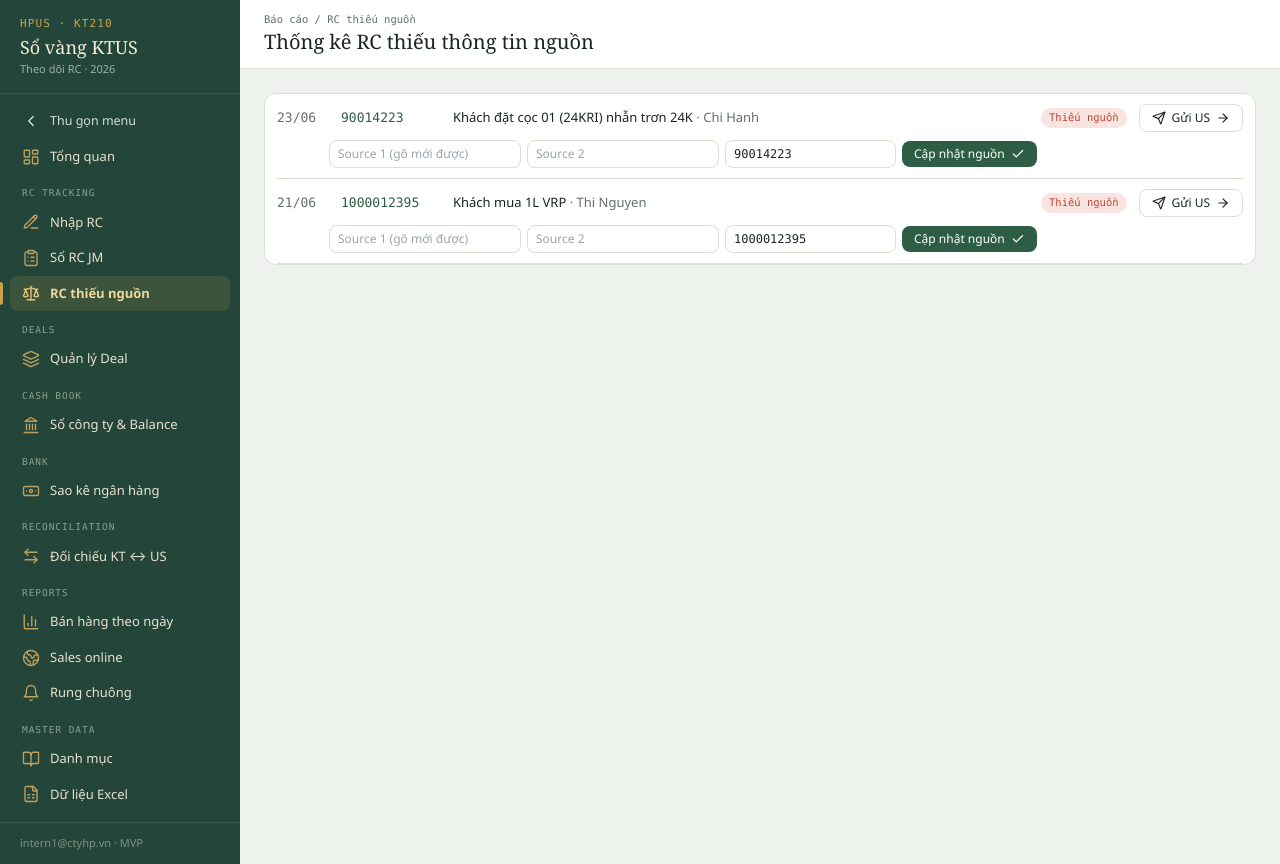
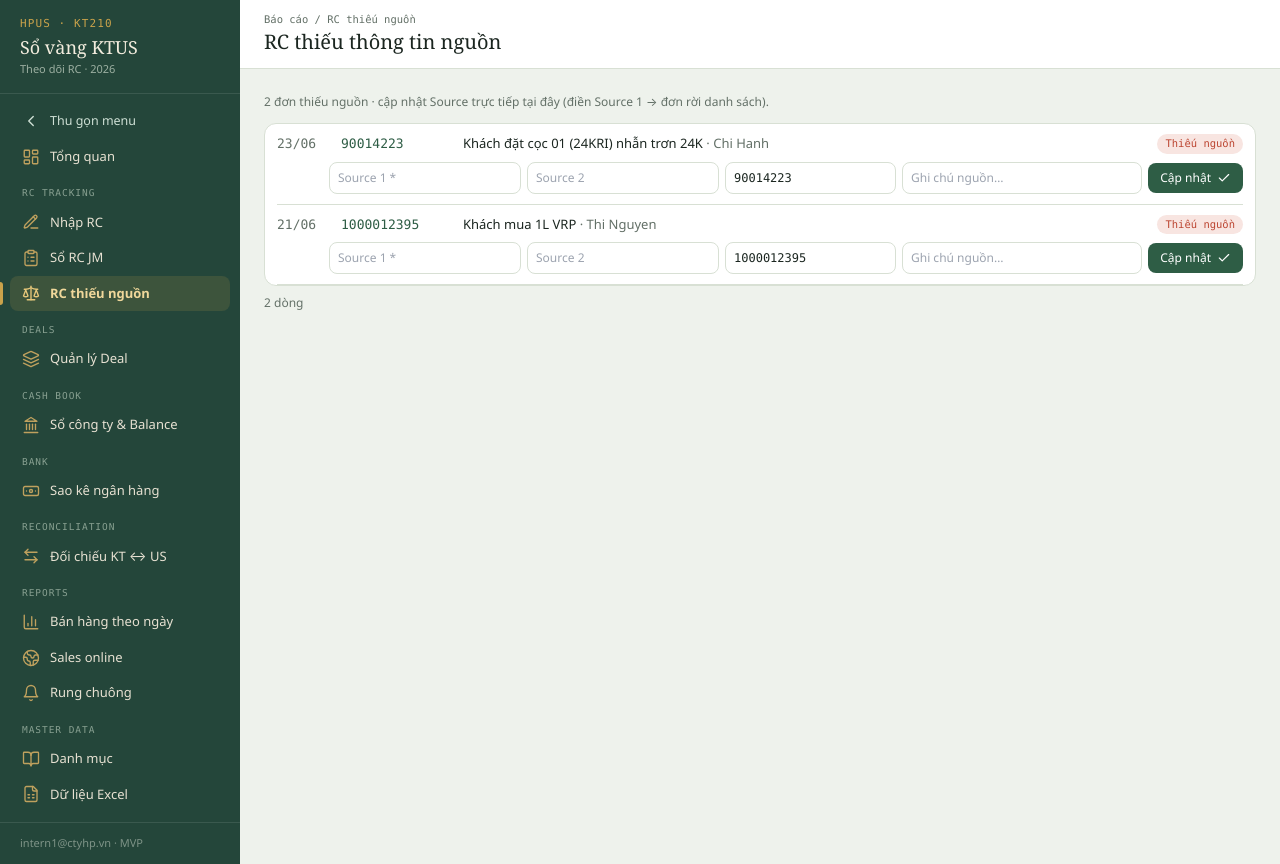
Before and after one commit to quocviet-IT/ktus, a Next.js app: page /missing-source in a window 1280 px wide. Built offline with nearby package versions, Linux system fonts and the light colour scheme.

Commit message:
feat(missing-source): bo nut Gui US (chua ket noi), cap nhat nguon truc tiep 1 nut/dong + them phan trang

```diff
--- a/src/app/missing-source/page.tsx
+++ b/src/app/missing-source/page.tsx
@@ -1,51 +1,54 @@
 import PageHeader from "@/components/page-header";
-import { ArrowRight, Check, CircleCheck, Send } from "lucide-react";
+import Pagination from "@/components/pagination";
+import { Check, CircleCheck } from "lucide-react";
 import { listCatalogGroups, listTransactions } from "@/lib/data";
 import { isMissingSource } from "@/lib/rules";
 import { ddmm } from "@/lib/format";
-import { sendToUS, resolveSourceDetail } from "@/app/actions";
+import { resolveSourceDetail } from "@/app/actions";
 
-export default async function MissingSource() {
-  const rows = (await listTransactions()).filter(isMissingSource);
+const PAGE_SIZE = 50;
+
+export default async function MissingSource({ searchParams }: { searchParams: { page?: string } }) {
+  const all = (await listTransactions()).filter(isMissingSource);
   const catalogGroups = await listCatalogGroups();
   const sources = catalogGroups.find((group) => group.key === "source")?.items.map((item) => item.label) ?? [];
-  const inp = "border border-line rounded-lg px-2 py-1 text-[12px] bg-white";
+
+  const page = Math.max(1, parseInt(searchParams.page || "1", 10) || 1);
+  const total = all.length;
+  const totalPages = Math.max(1, Math.ceil(total / PAGE_SIZE));
+  const start = (page - 1) * PAGE_SIZE;
+  const rows = all.slice(start, start + PAGE_SIZE);
+
+  const inp = "border border-line rounded-lg px-2 py-1.5 text-[12px] bg-white";
 
   return (
     <>
-      <PageHeader crumb="Báo cáo / RC thiếu nguồn" title="Thống kê RC thiếu thông tin nguồn" />
+      <PageHeader crumb="Báo cáo / RC thiếu nguồn" title="RC thiếu thông tin nguồn" />
       <div className="p-6">
+        <div className="mb-3 text-[12px] text-muted">{total} đơn thiếu nguồn · cập nhật Source trực tiếp tại đây (điền Source 1 → đơn rời danh sách).</div>
         <div className="bg-card border border-line rounded-xl px-3">
-          {rows.length ? rows.map((t) => {
-            const sent = (t.note || "").includes("Đã gửi US");
-            return (
+          {rows.length ? rows.map((t) => (
             <div key={t.id} className="py-2.5 border-b border-line text-[13px]">
               <div className="flex items-center gap-3">
                 <span className="font-mono text-muted min-w-[52px]">{ddmm(t.ngay)}</span>
-                  <span className="font-mono text-brand min-w-[100px]">{t.rcJmNo || "—"}</span>
+                <span className="font-mono text-brand min-w-[110px]">{t.rcJmNo || "—"}</span>
                 <span className="flex-1 truncate">{t.dienGiai} <span className="text-muted">· {t.khach}</span></span>
-                  <span className="badge bg-dangerSoft text-danger">{sent ? "Chờ US bổ sung" : "Thiếu nguồn"}</span>
-                  {!sent && (
-                    <form action={sendToUS.bind(null, t.id)}>
-                      <button type="submit" className="inline-flex items-center gap-1.5 border border-line rounded-lg px-3 py-1 text-[12px] hover:border-accent">
-                        <Send className="h-3.5 w-3.5" aria-hidden="true" /> Gửi US <ArrowRight className="h-3.5 w-3.5" aria-hidden="true" />
-                      </button>
-                    </form>
-                  )}
+                <span className="badge bg-dangerSoft text-danger">Thiếu nguồn</span>
               </div>
-                {/* Cập nhật CHI TIẾT nguồn (luôn dùng được, không chỉ sau khi gửi US) */}
+              {/* Cập nhật nguồn ngay tại đây */}
               <form action={resolveSourceDetail.bind(null, t.id)} className="flex flex-wrap gap-1.5 items-center mt-2 pl-[52px]">
-                  <input name="source1" list="dl-src-miss" defaultValue={t.source1 || ""} placeholder="Source 1 (gõ mới được)" autoComplete="off" aria-label="Source 1" className={inp + " min-w-[170px]"} />
+                <input name="source1" list="dl-src-miss" defaultValue={t.source1 || ""} placeholder="Source 1 *" autoComplete="off" aria-label="Source 1" className={inp + " min-w-[150px]"} />
                 <input name="source2" list="dl-src-miss" defaultValue={t.source2 || ""} placeholder="Source 2" autoComplete="off" aria-label="Source 2" className={inp + " min-w-[120px]"} />
                 <input name="rcJmNo" defaultValue={t.rcJmNo || ""} placeholder="Mã đơn JM" aria-label="Mã đơn JM" className={inp + " min-w-[120px] font-mono"} />
-                  <button type="submit" className="inline-flex items-center gap-1.5 bg-brand text-white rounded-lg px-3 py-1 text-[12px] hover:bg-accent">
-                    Cập nhật nguồn <Check className="h-3.5 w-3.5" aria-hidden="true" />
+                <input name="detail" placeholder="Ghi chú nguồn…" aria-label="Ghi chú nguồn" className={inp + " flex-1 min-w-[160px]"} />
+                <button type="submit" className="inline-flex items-center gap-1.5 bg-brand text-white rounded-lg px-3 py-1.5 text-[12px] hover:bg-accent">
+                  Cập nhật <Check className="h-3.5 w-3.5" aria-hidden="true" />
                 </button>
               </form>
             </div>
-            );
-          }) : <div className="flex items-center justify-center gap-1.5 text-center text-muted py-6 text-[13px]"><CircleCheck className="h-4 w-4 text-ok" aria-hidden="true" /> Tất cả RC đã đủ thông tin nguồn</div>}
+          )) : <div className="flex items-center justify-center gap-1.5 text-center text-muted py-6 text-[13px]"><CircleCheck className="h-4 w-4 text-ok" aria-hidden="true" /> Tất cả RC đã đủ thông tin nguồn</div>}
         </div>
+        <Pagination basePath="/missing-source" sp={searchParams as Record<string, string | undefined>} page={page} totalPages={totalPages} total={total} />
         <datalist id="dl-src-miss">{sources.map((s) => <option key={s} value={s} />)}</datalist>
       </div>
     </>
```
Lines whose indentation alone changed are shown as unchanged.
